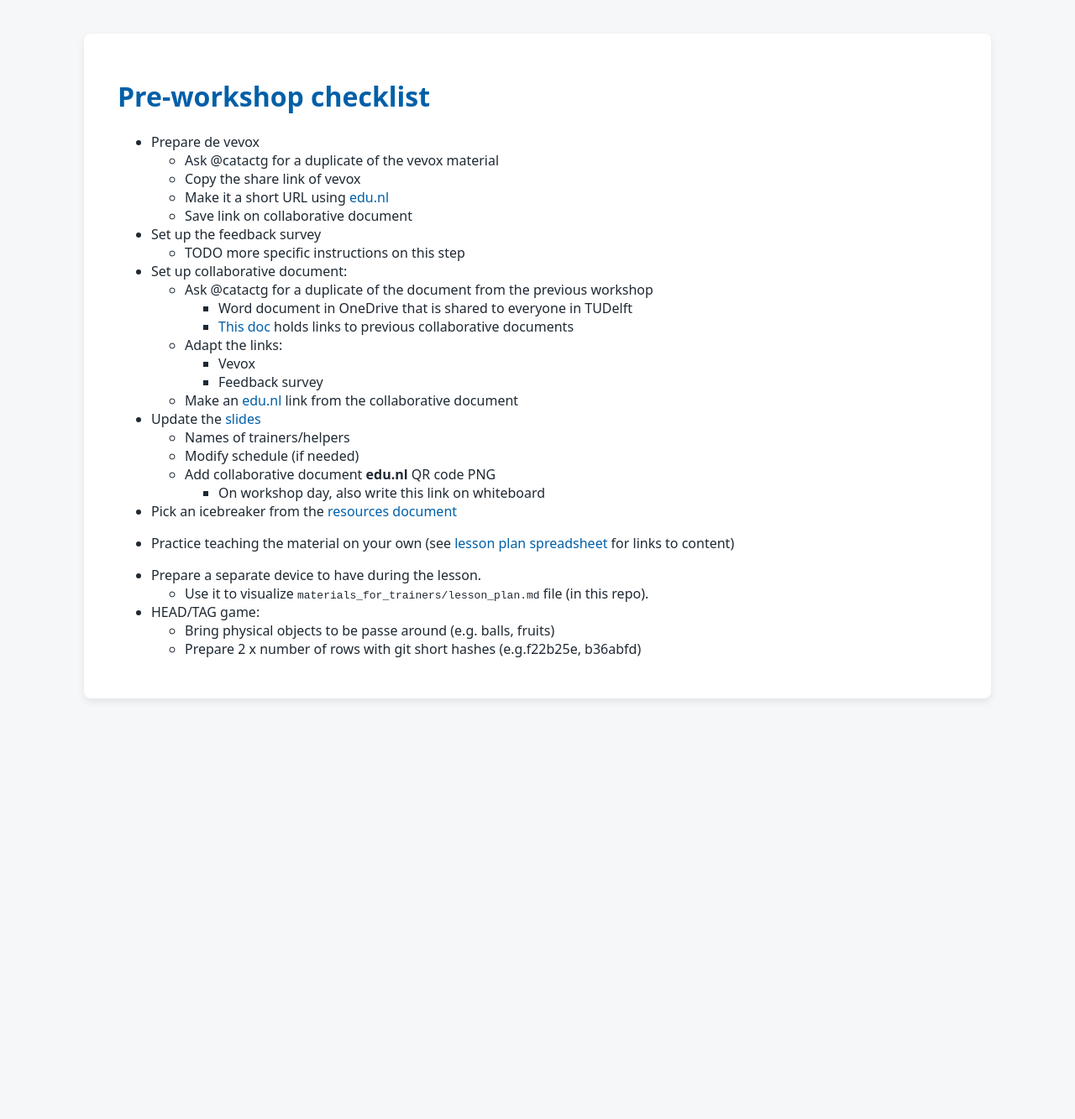
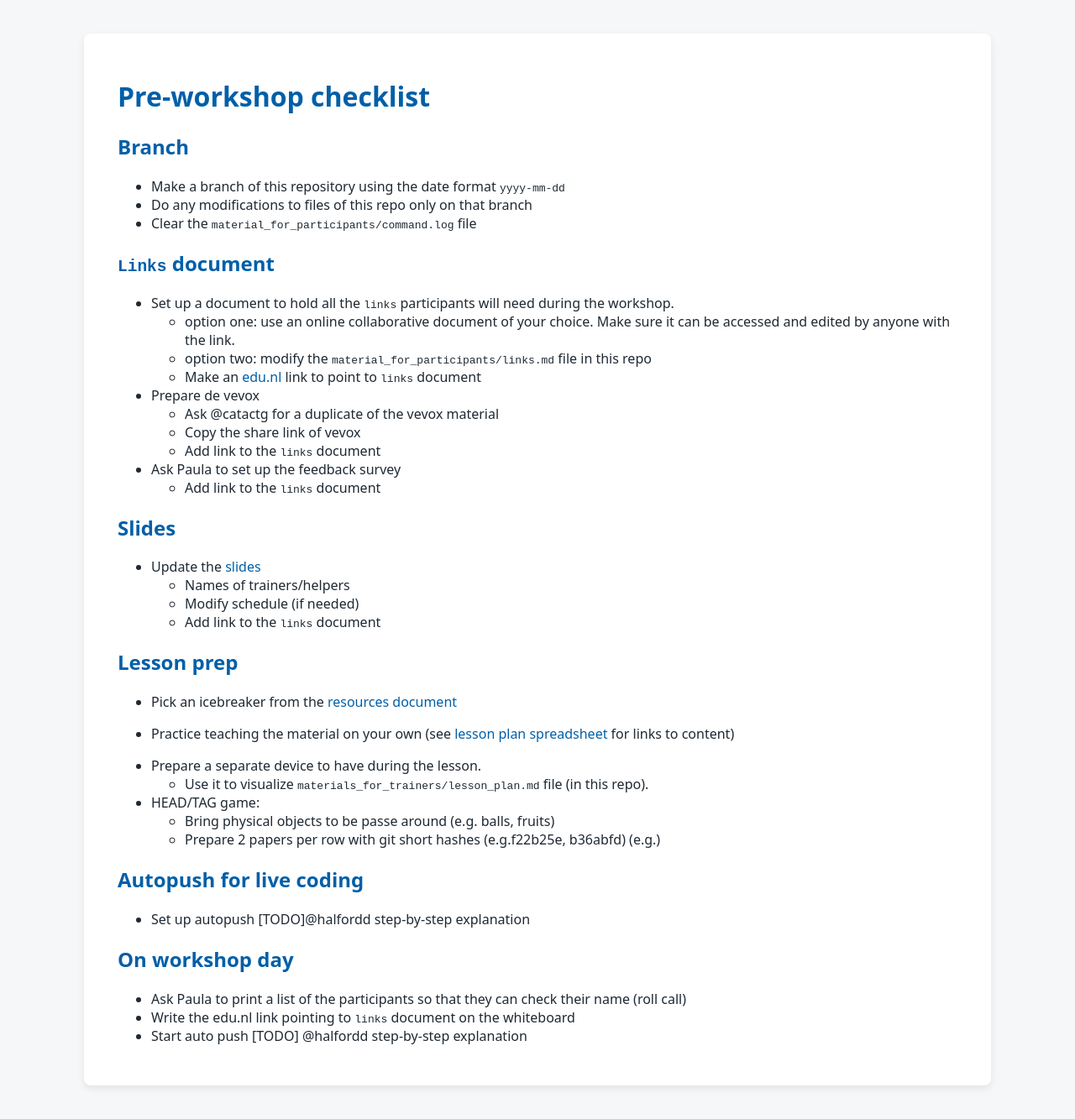
Before and after one commit to tu-delft-library/introduction_to_version_control_with_git, a Jekyll site: the page built from materials_for_trainers/pre_workshop_checklist.md, in a window 1280 px wide. Shown: the whole page at 84% size. Built offline with Jekyll 4.4.1, drawn with Linux system fonts in a browser that asks for light colours; our own code applies the rules of GitHub Pages for plain Markdown files; before the commit the page ends 900 px from its top, so only the background shows below that.

Commit message:
update preworkshop checklist - WIP

```diff
--- a/materials_for_trainers/pre_workshop_checklist.md
+++ b/materials_for_trainers/pre_workshop_checklist.md
@@ -1,25 +1,31 @@
 # Pre-workshop checklist
+
+## Branch
+- Make a branch of this repository using the date format `yyyy-mm-dd`
+- Do any modifications to files of this repo only on that branch
+- Clear the `material_for_participants/command.log` file
+
+
+## `Links` document
+- Set up a document to hold all the `links` participants will need during the workshop.
+    - option one: use an online collaborative document of your choice. Make sure it can be accessed and edited by anyone with the link.
+    - option two: modify the `material_for_participants/links.md` file in this repo
+    - Make an [edu.nl](https://edu.nl/) link to point to `links` document
 - Prepare de vevox
     - Ask @catactg for a duplicate of the vevox material
     - Copy the share link of vevox
-    - Make it a short URL using [edu.nl](https://edu.nl/)
-    - Save link on collaborative document
-- Set up the feedback survey
-    - TODO more specific instructions on this step
-- Set up collaborative document:
-    - Ask @catactg for a duplicate of the document from the previous workshop
-        - Word document in OneDrive that is shared to everyone in TUDelft
-        - [This doc](https://tud365.sharepoint.com/:w:/r/sites/ResearchDataServices/Gedeelde%20documenten/Training/Research_Software_Training/lesson_plans/resources/collaborative_documents_links.docx?d=we39fc1d5691343b185c0c5f8104a9269&csf=1&web=1&e=thh4BO) holds links to previous collaborative documents
-    - Adapt the links:
-        - Vevox
-        - Feedback survey
-    - Make an [edu.nl](https://edu.nl/) link from the collaborative document
+    - Add link to the `links` document
+- Ask Paula to set up the feedback survey
+    - Add link to the `links` document
+
+## Slides
 
 - Update the [slides](https://tud365.sharepoint.com/:p:/r/sites/ResearchDataServices/Gedeelde%20documenten/Training/Research_Software_Training/lesson_plans/resources/Introduction%20to%20version%20control%20with%20Git.pptx?d=w582c916207804aac981699323fe83c38&csf=1&web=1&e=c4zb1b)
     - Names of trainers/helpers
     - Modify schedule (if needed)
-    - Add collaborative document **edu.nl** QR code PNG
-        - On workshop day, also write this link on whiteboard
+    - Add link to the `links` document
+
+## Lesson prep
 
 - Pick an icebreaker from the [resources document](https://tud365.sharepoint.com/:w:/r/sites/ResearchDataServices/Gedeelde%20documenten/Training/Research_Software_Training/lesson_plans/resources/resources.docx?d=waea671d7fc6a46d5b5c068fc19f41940&csf=1&web=1&e=f2QYgy)
 - Practice teaching the material on your own (see [lesson plan spreadsheet](https://tud365.sharepoint.com/:x:/r/sites/ResearchDataServices/Gedeelde%20documenten/Training/Research_Software_Training/lesson_plans/lesson_plan.xlsx?d=we808cfe275964b25a61e1fa97fc31664&csf=1&web=1&e=tugbJr&nav=MTVfe0NGRTdFMkI5LUNEMzQtNDExRC1BQjhFLUUyMjcwMDJGMTdEMX0) for links to content)
@@ -29,4 +35,14 @@
 
 - HEAD/TAG game:
     - Bring physical objects to be passe around (e.g. balls, fruits)
-    - Prepare 2 x number of rows with git short hashes (e.g.f22b25e, b36abfd)
+    - Prepare 2 papers per row with git short hashes (e.g.f22b25e, b36abfd) (e.g.)
+
+
+## Autopush for live coding
+- Set up autopush [TODO]@halfordd step-by-step explanation
+
+## On workshop day
+
+- Ask Paula to print a list of the participants so that they can check their name (roll call)
+- Write the edu.nl link pointing to `links` document on the whiteboard
+- Start auto push [TODO] @halfordd step-by-step explanation
```
